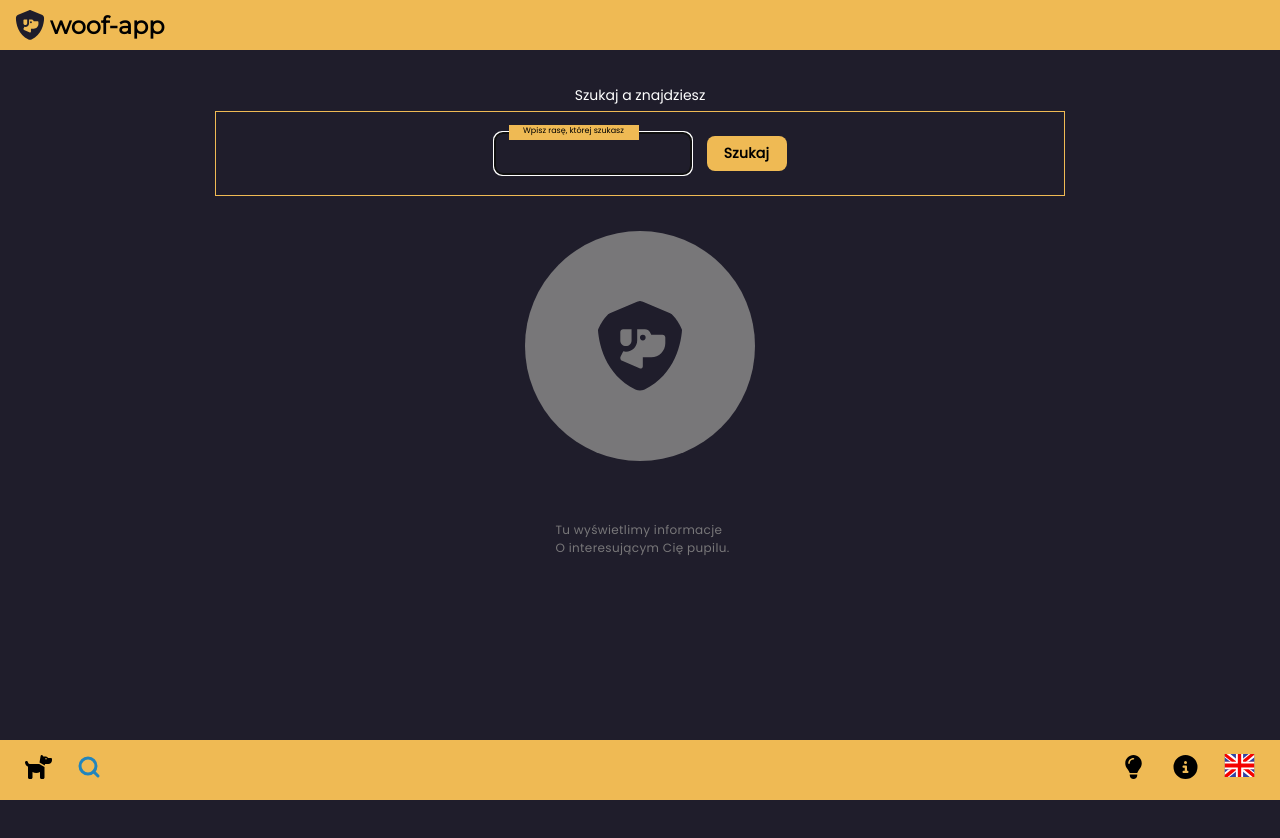
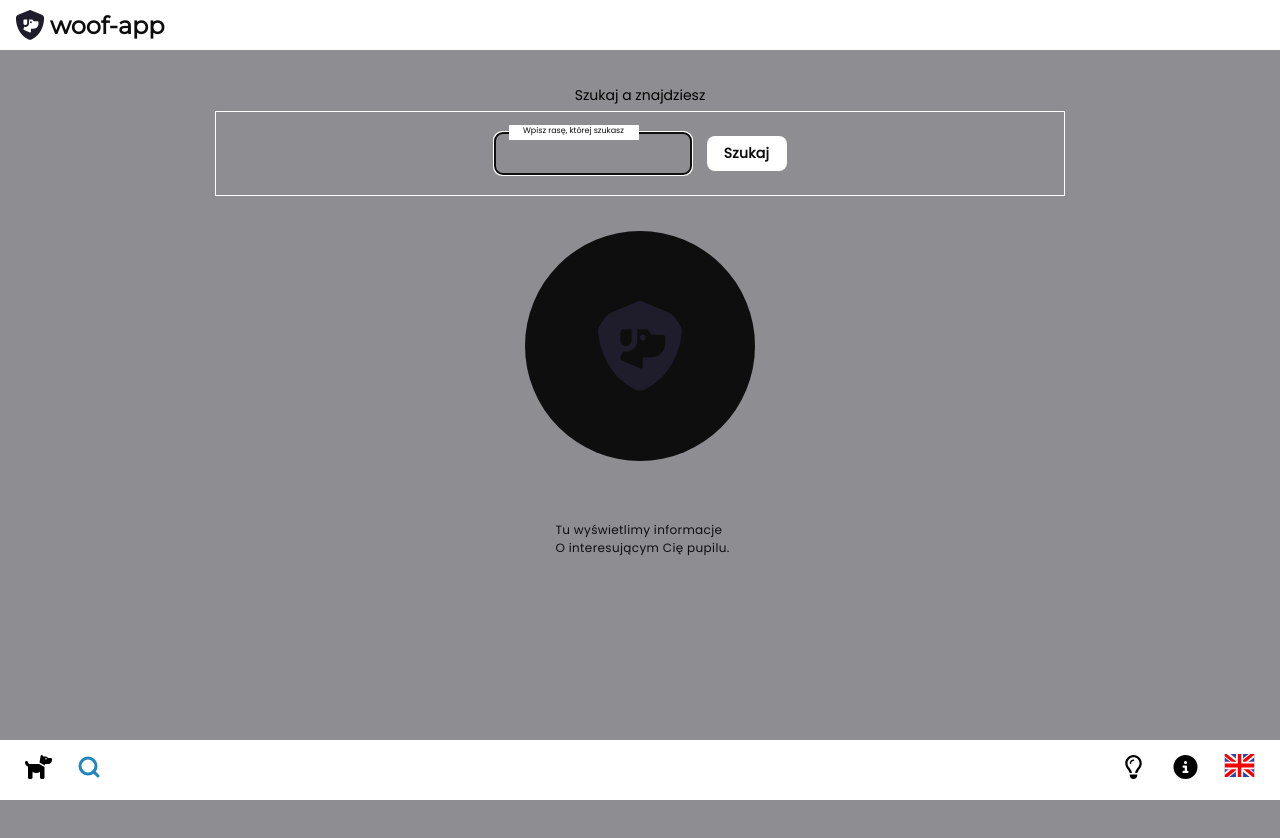
Before and after one commit to g-marcin/woof-app, a React (Vite) app: page /search in a window 1280 px wide. Shown: the top 838 px of the page. Built offline with nearby package versions, Linux system fonts and the light colour scheme.

Commit message:
reorganized theme logic

```diff
--- a/index.html
+++ b/index.html
@@ -1,5 +1,5 @@
 <!DOCTYPE html>
-<html lang="en">
+<html lang="en" data-theme="">
   <head>
     <meta charset="UTF-8" />
     <link rel="icon" type="image/svg+xml" href="/shield-dog-solid.svg" />
--- a/src/components/layout/Navbar/Navbar.tsx
+++ b/src/components/layout/Navbar/Navbar.tsx
@@ -1,4 +1,4 @@
-import { FC, useState } from "react";
+import { FC, useEffect, useState } from "react";
 import { useTranslation } from "react-i18next";
 import { NavLink } from "react-router-dom";
 import bulbRegular from "../../../assets/bulb-regular.svg";
@@ -13,12 +13,9 @@ import styles from "./navbar.module.css";
 
 export const Navbar: FC = () => {
   const { i18n } = useTranslation();
-  const [isDark, setIsDark] = useState(false);
+  const [isDark, setIsDark] = useState(window.localStorage.getItem("theme") === "dark");
   const navLinkState = ({ isActive }: NavLinkState) => (isActive ? styles.active : "");
-  const getUserLanguage = () => {
-    return window.localStorage.getItem("lang");
-  };
-  const [language, setLanguage] = useState(getUserLanguage() === "en");
+  const [language, setLanguage] = useState(window.localStorage.getItem("lang") === "en");
   const onFlagClick = () => {
     i18n
       .changeLanguage(`${language ? "pl" : "en"}`)
@@ -28,14 +25,20 @@ export const Navbar: FC = () => {
       })
       .catch((error) => console.log(error));
   };
+
+  useEffect(() => {
+    document
+      .getElementsByTagName("html")[0]
+      .setAttribute("data-theme", window.localStorage.getItem("theme") || "dark");
+  }, []);
   const onBulbClick = () => {
     const currentTheme = isDark;
     const newTheme = !currentTheme;
+    window.localStorage.setItem("theme", newTheme ? "dark" : "light");
     setIsDark(newTheme);
-    window.localStorage.setItem("theme", newTheme ? "light" : "dark");
     document
-      .getElementById("theme")
-      ?.setAttribute("class", `${newTheme ? "dark" : "light"}`);
+      .getElementsByTagName("html")[0]
+      ?.setAttribute("data-theme", `${newTheme ? "dark" : "light"}`);
   };
 
   return (
@@ -51,9 +54,9 @@ export const Navbar: FC = () => {
       <span className={styles["navbar-group"]}>
         <button onClick={onBulbClick}>
           {isDark ? (
-            <img src={bulbRegular} alt="bulb-off" />
+            <img src={bulbSolid} alt="bulb-off" />
           ) : (
-            <img src={bulbSolid} alt="bulb-on" />
+            <img src={bulbRegular} alt="bulb-on" />
           )}
         </button>
         <NavLink to="/readme" className={navLinkState}>
--- a/src/index.css
+++ b/src/index.css
@@ -1,11 +1,21 @@
-:root {
+html[data-theme="light"] {
   --primary: #1f1d2b;
   --secondary: #efba54;
   --typography-primary: #787779;
   --typography-secondary: #000000;
   --typography-headers: #ffffff;
-  --link-pending: #131625;
+  --typography-active: #000000;
   --link-active: #1f83bb;
+}
+
+html[data-theme="dark"] {
+  --primary: #8d8d92;
+  --secondary: #ffffff;
+  --typography-primary: #0f0e0f;
+  --typography-secondary: #0c0c0c;
+  --typography-headers: #000000;
+  --typography-active: #ffffff;
+  --link-active: #0a0a0a;
 }
 
 * {
@@ -78,6 +88,7 @@ button.primary,
   align-items: center;
   color: var(--typography-secondary);
   letter-spacing: 0.02em;
+  padding: 2px;
 }
 
 button.primary:hover,
--- a/src/modules/DogList/dogList.module.css
+++ b/src/modules/DogList/dogList.module.css
@@ -45,6 +45,7 @@
 
 .tag:hover {
   background: var(--link-active);
+  color: var(--typography-active);
 }
 
 .tags-wrapper {
--- a/src/modules/DogSearch/DogDetails/DogDetails.tsx
+++ b/src/modules/DogSearch/DogDetails/DogDetails.tsx
@@ -34,7 +34,7 @@ export const DogDetails: FC = () => {
               src={`${dogDetails.imageSrc}`}
               alt="dog-image"
               className={styles["details-avatar"]}
-              onClick={() => location.reload()}
+              onClick={() => navigate(0)}
             />
             <div className={styles["avatar-description"]}>{t("buttons.clickMe")}</div>
           </div>
--- a/src/modules/DogSearch/DogDetails/dogDetails.module.css
+++ b/src/modules/DogSearch/DogDetails/dogDetails.module.css
@@ -67,7 +67,7 @@
   display: flex;
   align-items: center;
   background: var(--secondary);
-  color: var(--typography-secondary);
+  color: var(--typography-active);
   border-radius: 12px;
   padding: 4px;
   font-size: 10px;
```
